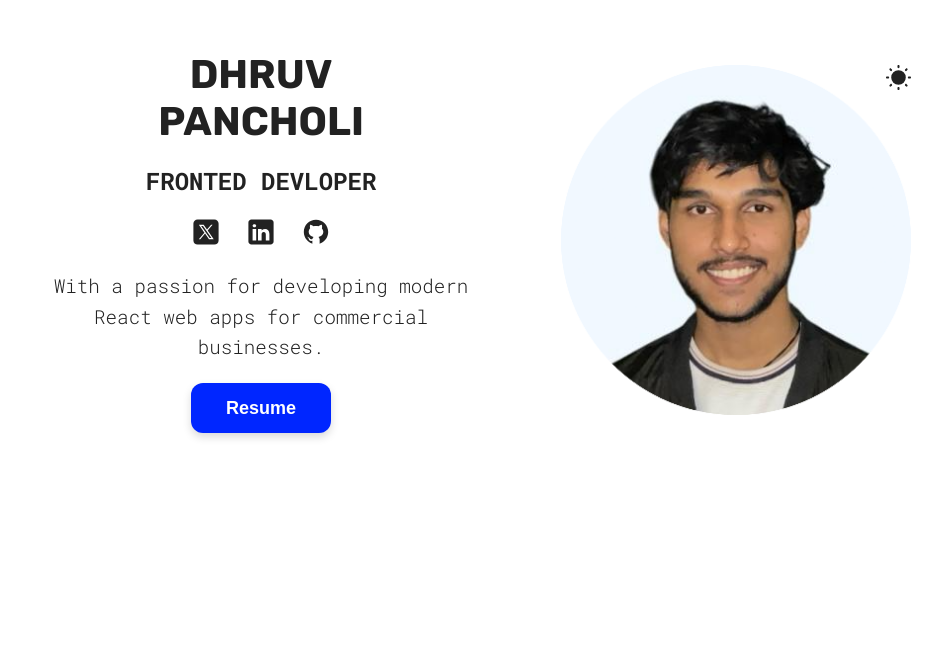
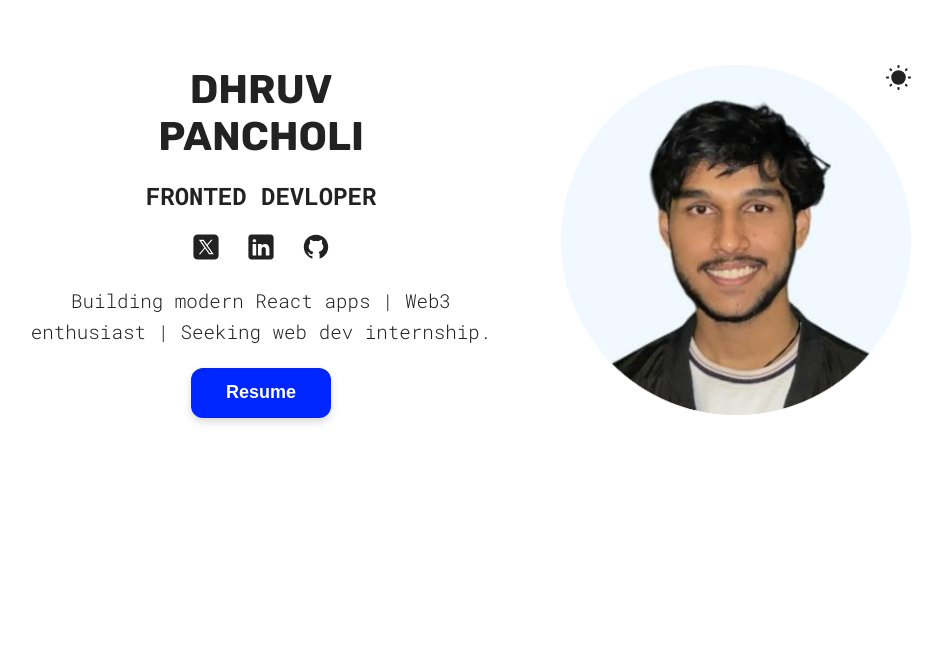
Before and after one commit to dhruv457457/Me_HU_Dhruv, a React (Vite) app: page / in a window 1280 px wide. Shown: the part 128-796 px from the top of the page, without its empty margins (169-1111 px from the left). Built offline with nearby package versions, Linux system fonts and the light colour scheme.

Commit message:
COntent is updated

```diff
--- a/src/sections/Hero.jsx
+++ b/src/sections/Hero.jsx
@@ -39,7 +39,7 @@ function Hero() {
 </span>
 
     <p className={styles.desc} >
-    With a passion for developing modern React web apps for commercial businesses.
+    Building modern React apps | Web3 enthusiast | Seeking web dev internship.
     </p>
 <a href={CV}  download>
     <button className='hover' >Resume</button>
```
